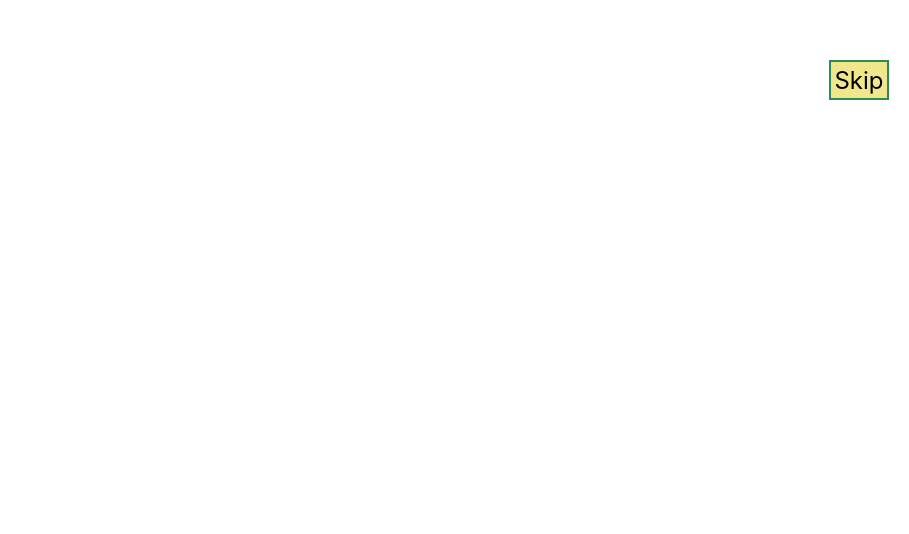
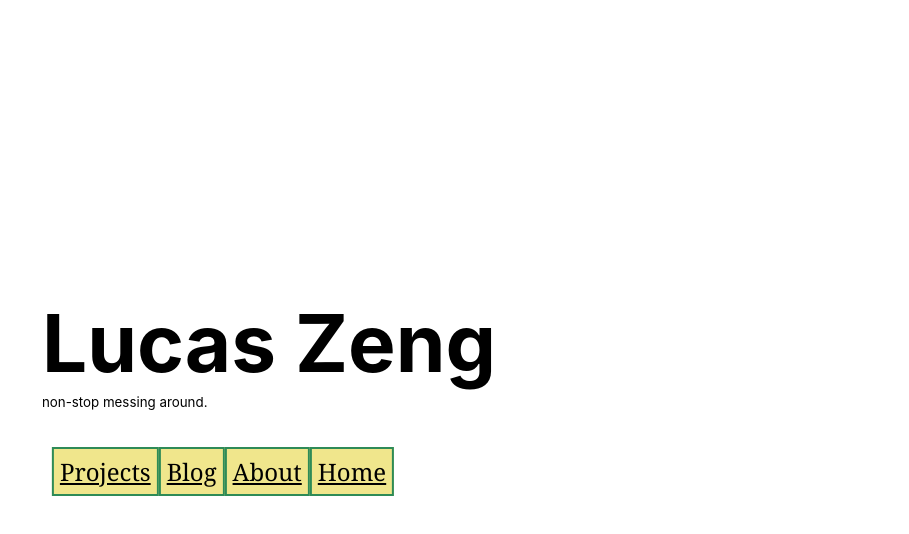
Before and after one commit to c25vdw/animata, a Vue app: page /#/ in a window 1280 px wide. Shown: the top 534 px of the page, without its empty margins (371-1280 px from the left). Built offline with nearby package versions, Linux system fonts and the light colour scheme.

Commit message:
delete animation -fix

```diff
--- a/src/components/Home.vue
+++ b/src/components/Home.vue
@@ -1,6 +1,5 @@
 <template>
   <div id="home-root">
-  <button @click="skip" v-if="!skipped">Skip</button>
   <main-view :skipped="skipped"></main-view>
   </div>
 </template>
@@ -25,7 +24,7 @@ export default {
         if (!this.skipped) {
         this.skipped = true
       }
-      }, 9200)
+      }, 100)
 
     },
     skip() {
```
